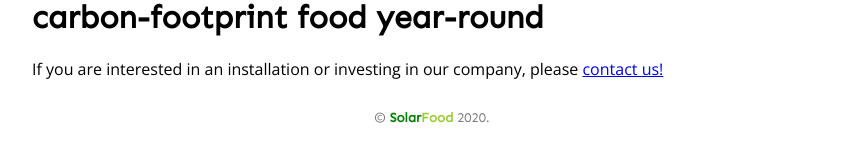
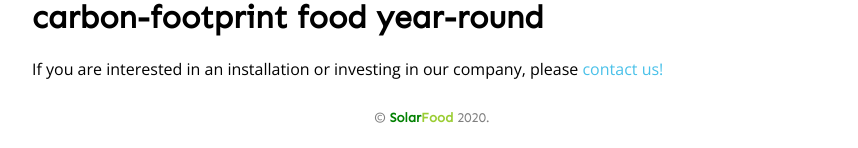
Before and after one commit to BrennanColberg/solar-food, a React (Create React App) app: page /#/ in a window 1280 px wide. Shown: the part 169-317 px from the top of the page, without its empty margins (208-1066 px from the left). Built offline with nearby package versions, Linux system fonts and the light colour scheme.

Commit message:
link css

```diff
--- a/src/App.scss
+++ b/src/App.scss
@@ -6,6 +6,10 @@
 
 	--color-main: yellowgreen;
 	--color-main-dark: green;
+
+	--color-accent: rgb(74, 193, 233);
+	--color-accent-dark: rgb(45, 159, 197);
+
 	--color-gray: gray;
 
 	font-family: var(--body-font);
@@ -18,6 +22,14 @@ h4,
 h5,
 h6 {
 	font-family: var(--title-font);
+}
+
+a {
+	color: var(--color-accent);
+	text-decoration: none;
+	&:hover {
+		text-decoration: underline;
+	}
 }
 
 main {
@@ -38,9 +50,8 @@ footer {
 }
 
 header {
-	a {
+	> a:hover {
 		text-decoration: none;
-		color: inherit;
 	}
 	.logo {
 		font-size: 15pt;
@@ -48,6 +59,8 @@ header {
 	nav {
 		margin: 2px 8px;
 		* {
+			text-decoration: none;
+			color: inherit;
 			margin: 0 3px;
 		}
 	}
```
Also changed, not shown: 8 other files (tests, documents, lock files or other folders).
